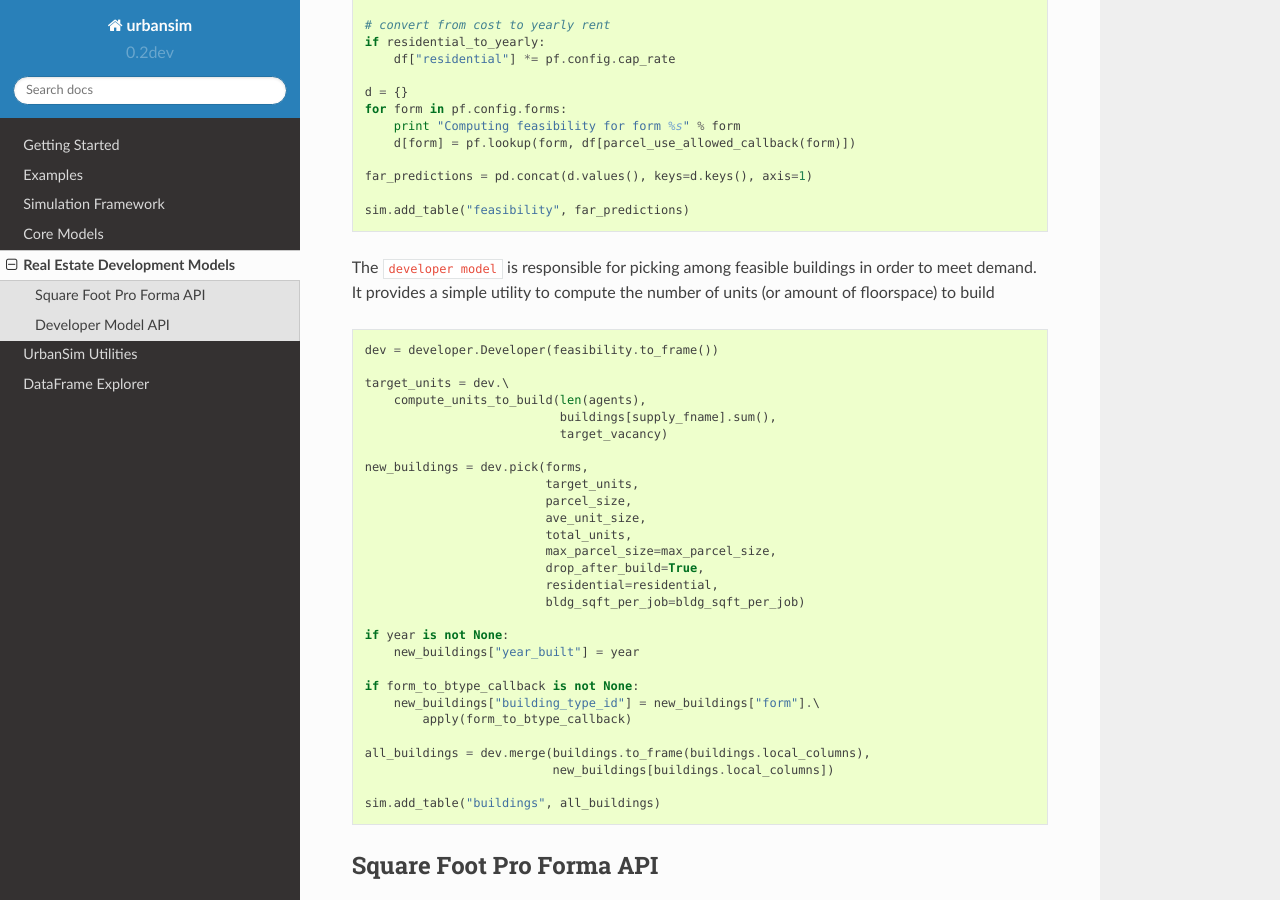
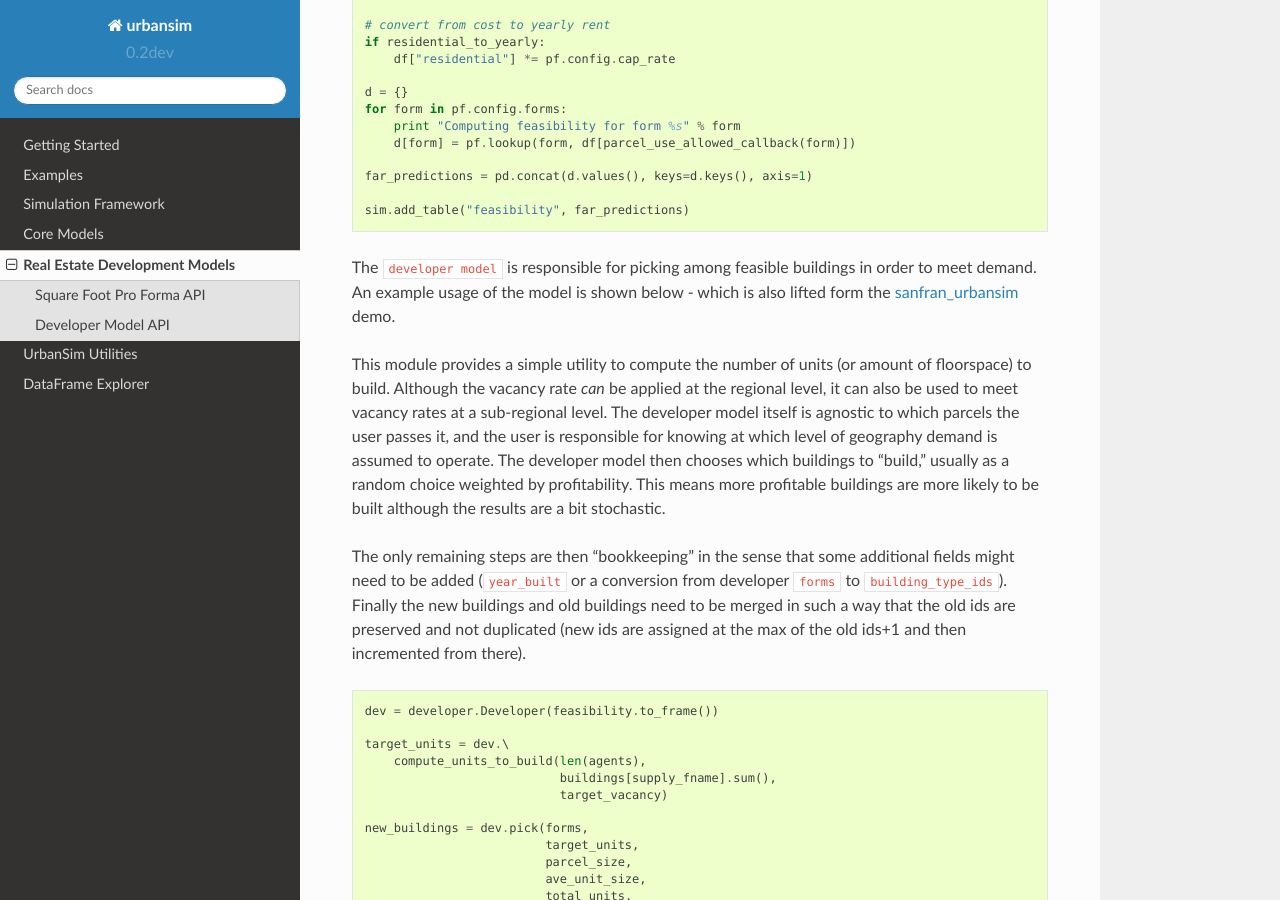
Before and after one commit to UDST/urbansim, a Sphinx documentation site: the page built from docs/developer/index.rst, in a window 1280 px wide and 900 px high, scrolled down 1210 px. Built offline with Sphinx 7.4.7 and the Read the Docs theme 2.0.0, drawn with Linux system fonts in a browser that asks for light colours.

Commit message:
developer docs complete

```diff
--- a/docs/developer/index.rst
+++ b/docs/developer/index.rst
@@ -74,8 +74,25 @@ translation to units. ::
 
 
 The ``developer model`` is responsible for picking among feasible buildings
-in order to meet demand.  It provides a simple utility to compute the number
-of units (or amount of floorspace) to build ::
+in order to meet demand.  An example usage of the model is shown below - which
+is also lifted form the `sanfran_urbansim <https://github.com/synthicity/sanfran_urbansim>`_ demo.
+
+This module provides a simple utility to compute the number of units (or
+amount of floorspace) to build.  Although the vacancy rate *can* be applied
+at the regional level, it can also be used to meet vacancy rates at a
+sub-regional level.  The developer model itself is agnostic to which parcels
+the user passes it, and the user is responsible for knowing at which level of
+geography demand is assumed to operate.  The developer model then chooses
+which buildings to "build," usually as a random choice weighted by profitability.
+This means more profitable buildings are more likely to be built although
+the results are a bit stochastic.
+
+The only remaining steps are then "bookkeeping" in the sense that some
+additional fields might need to be added (``year_built`` or a conversion from
+developer ``forms`` to ``building_type_ids``).  Finally the new buildings
+and old buildings need to be merged in such a way that the old ids are
+preserved and not duplicated (new ids are assigned at the max of the old
+ids+1 and then incremented from there).  ::
 
     dev = developer.Developer(feasibility.to_frame())
 
```
